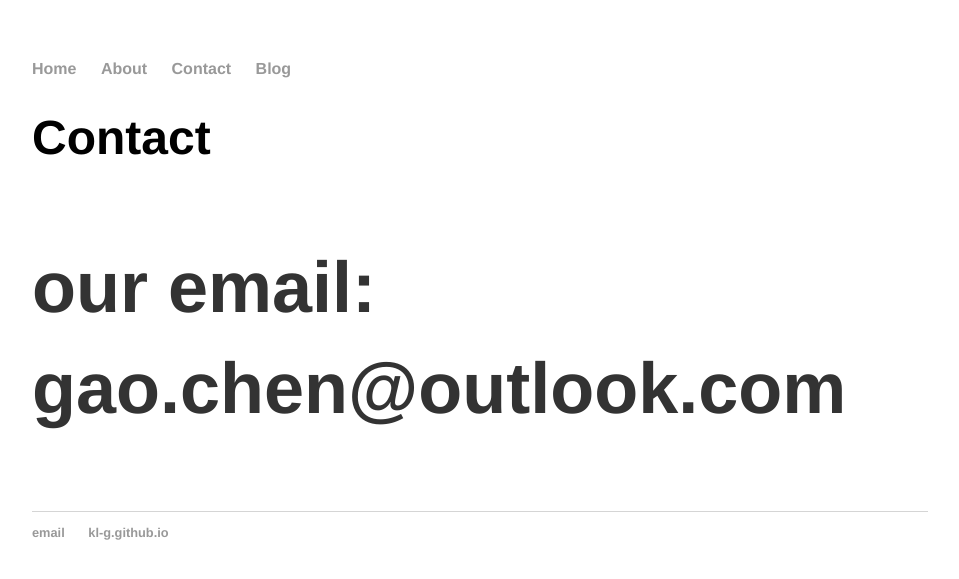
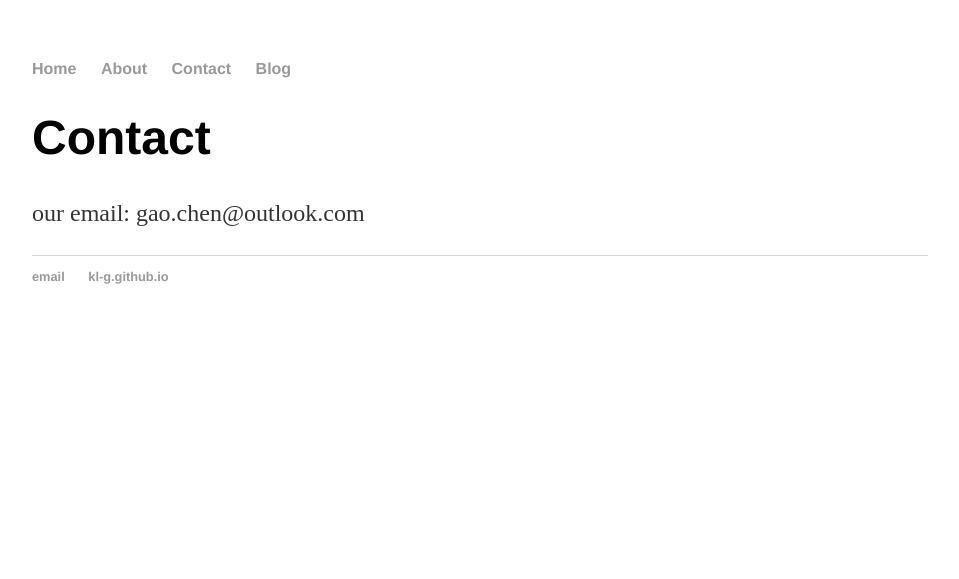
Before and after one commit to kl-g/kl-g.github.io, a Jekyll site: the page built from contact/index.html, in a window 1280 px wide. Shown: the top 579 px of the page, without its empty margins (160-1119 px from the left). Built offline with Jekyll 4.4.1, drawn with Linux system fonts in a browser that asks for light colours.

Commit message:
Update index.html

```diff
--- a/contact/index.html
+++ b/contact/index.html
@@ -3,6 +3,6 @@ layout: default
 title: Contact
 ---
 <div class="blurb">
-  <h1>{{page.title}}</h>
+  <h1>{{page.title}}</h1>
   <p>our email: gao.chen@outlook.com</p>
 </div>
```
